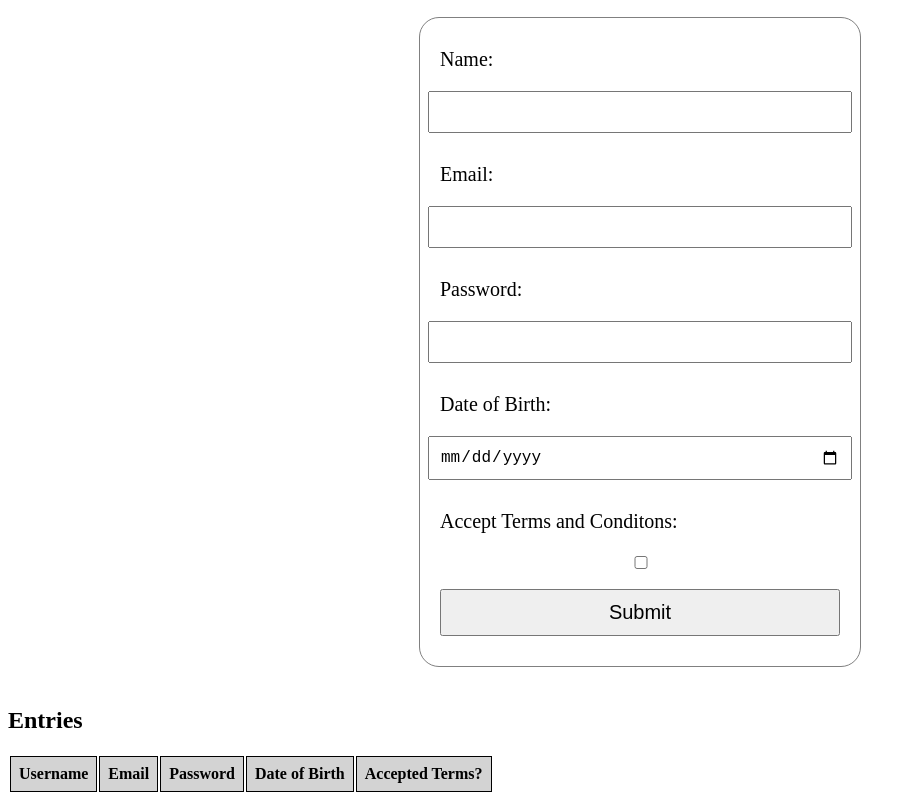
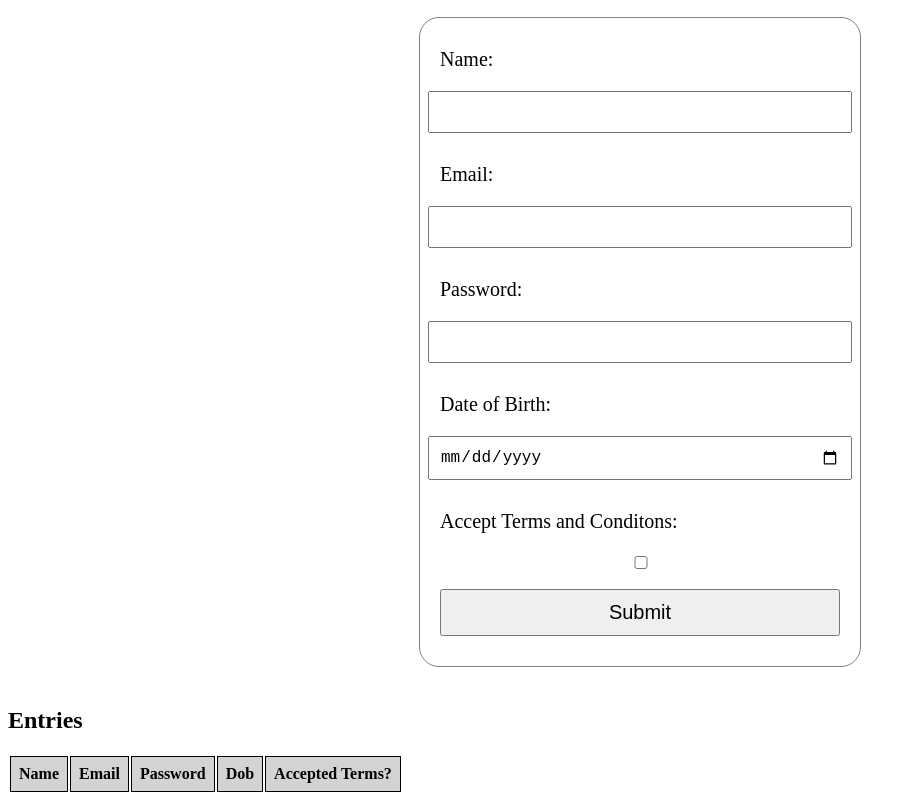
Before and after one commit to EMash103/EMash103.github.io, a plain HTML site: page index.html in a window 1280 px wide. Shown: the part 78-880 px from the top of the page, without its empty margins (0-914 px from the left). Drawn offline with Linux system fonts and the light colour scheme.

Commit message:
Update index.html

```diff
--- a/index.html
+++ b/index.html
@@ -59,7 +59,7 @@ th {
   <h2>Registration Form</h2>
 
   <form id="registration-form">
-    <label for="username">Name:</label>
+    <label for="name">Name:</label>
     <input type="text" id="username" name="username" required>
 
     <label for="email">Email:</label>
@@ -84,10 +84,10 @@ th {
   <table id="data-table">
     <thead>
       <tr>
-        <th>Username</th>
+        <th>Name</th>
         <th>Email</th>
         <th>Password</th>
-        <th>Date of Birth</th>
+        <th>Dob</th>
         <th>Accepted Terms?</th>
       </tr>
     </thead>
@@ -100,7 +100,7 @@ th {
     form.addEventListener("submit", function(event) {
       event.preventDefault();
 
-      const username = document.getElementById("username").value;
+      const username = document.getElementById("name").value;
       const email = document.getElementById("email").value;
       const password = document.getElementById("password").value;
       const dob = document.getElementById("dob").value;
@@ -127,7 +127,7 @@ th {
         const row = document.createElement("tr");
 
         const usernameCell = document.createElement("td");
-        usernameCell.innerText = formData.username;
+        usernameCell.innerText = formData.name;
         row.appendChild(usernameCell);
 
         const emailCell = document.createElement("td");
```
